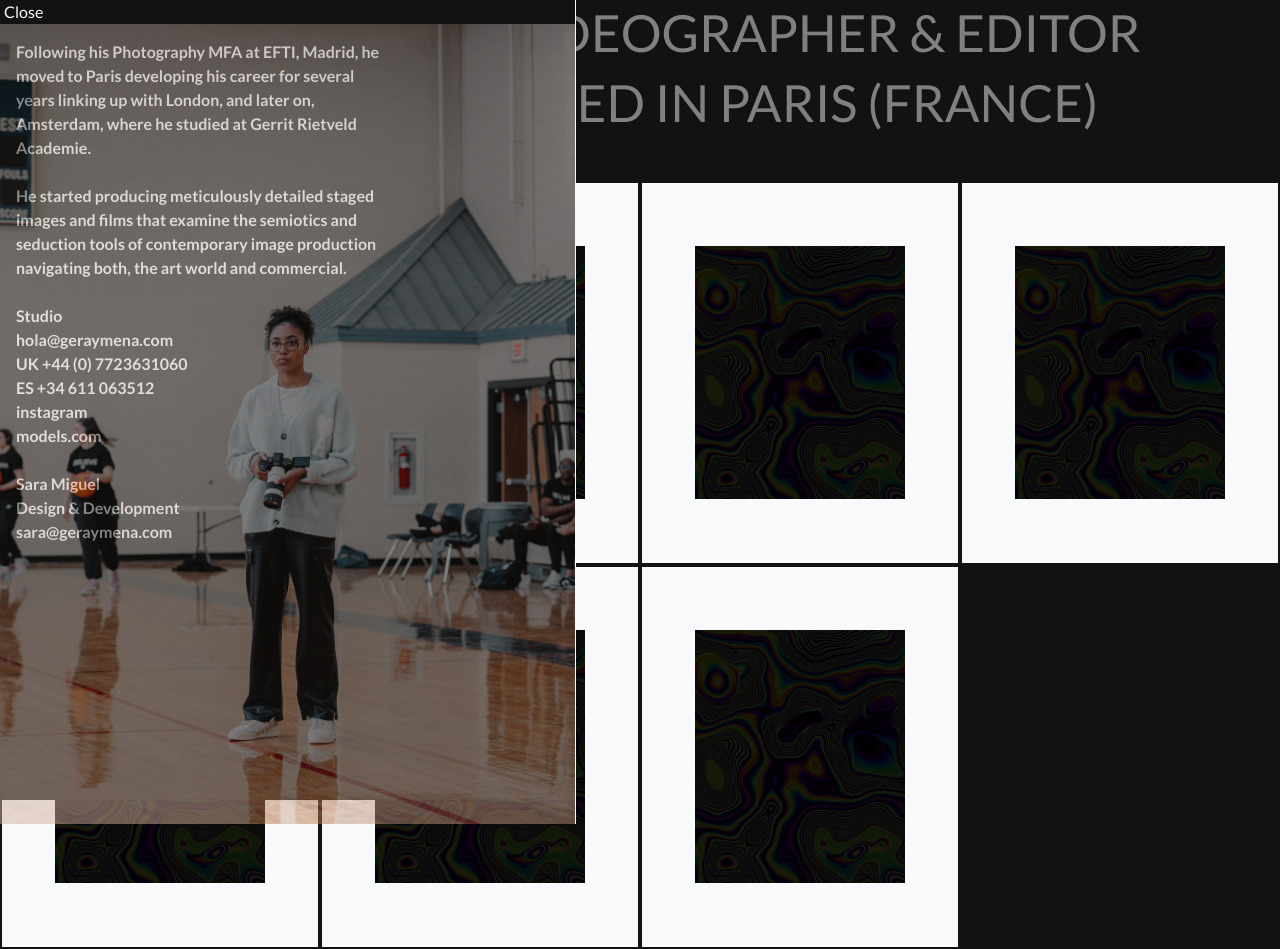
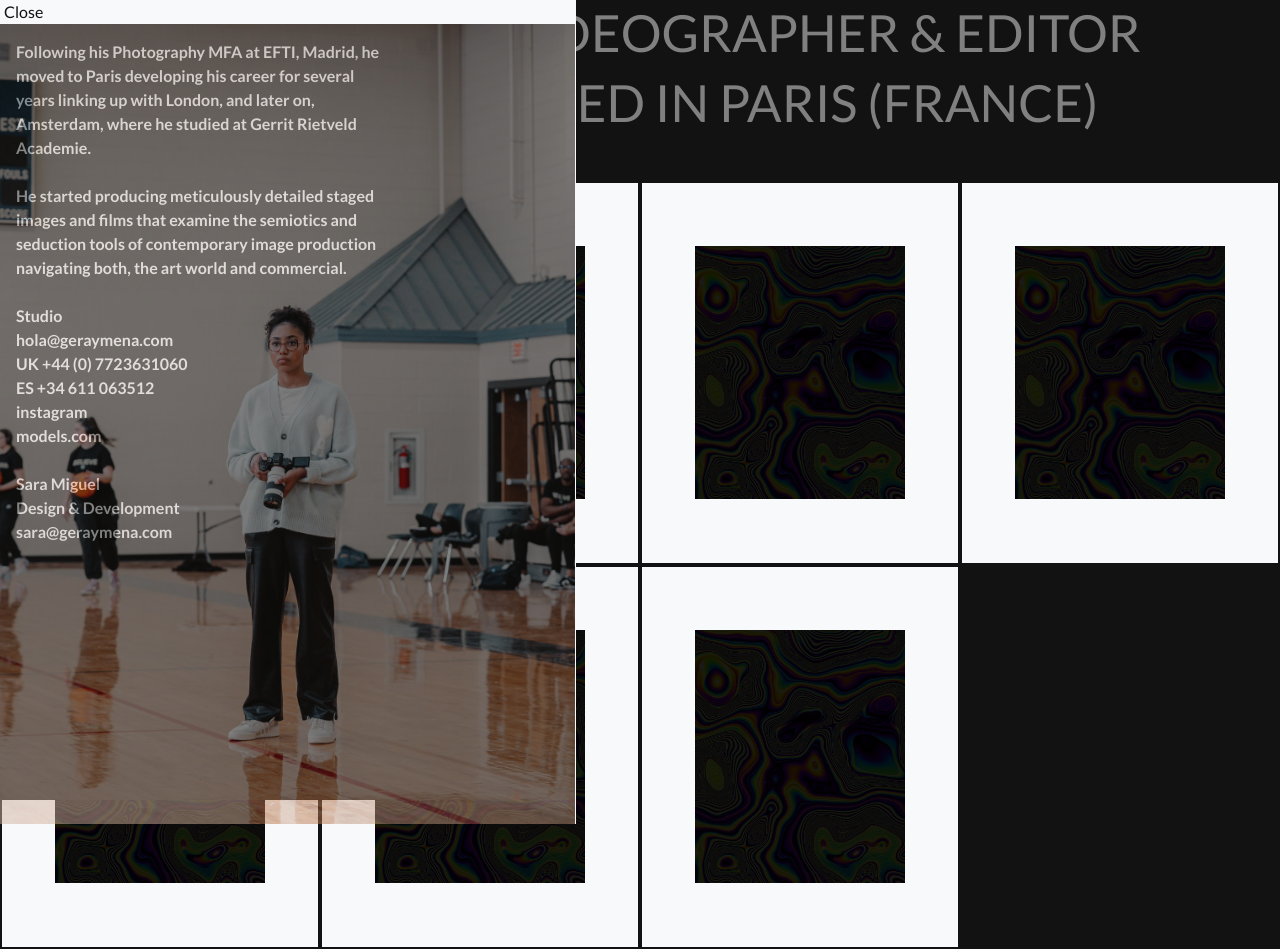
Before and after one commit to te-mbu/palmire-visuals, a Next.js app: page / in a window 1280 px wide. Both pictures are taken after a click on the button "PALMIRE MBU". Built offline with nearby package versions, Linux system fonts and the light colour scheme.

Commit message:
update profile style

```diff
--- a/src/components/Profile.tsx
+++ b/src/components/Profile.tsx
@@ -41,12 +41,12 @@ const Profile: React.FC<ProfileProps> = ({ setShowProfile }) => {
       ref={modalRef}
     >
       <button
-        className="relative text-light text-start w-full pl-1 border-r border-r-light"
+        className="relative text-dark bg-light text-start w-full pl-1"
         onClick={() => setShowProfile(false)}
       >
         Close
       </button>
-      <div className="relative aspect-auto w-full h-full border-r border-r-light">
+      <div className="relative aspect-auto w-full h-full sm:border-r sm:border-r-light">
         <p className="absolute p-4 w-[50%] sm:w-full sm:max-w-[70%] text-light font-semibold">
           Following his Photography MFA at EFTI, Madrid, he moved to Paris
           developing his career for several years linking up with London, and
```
